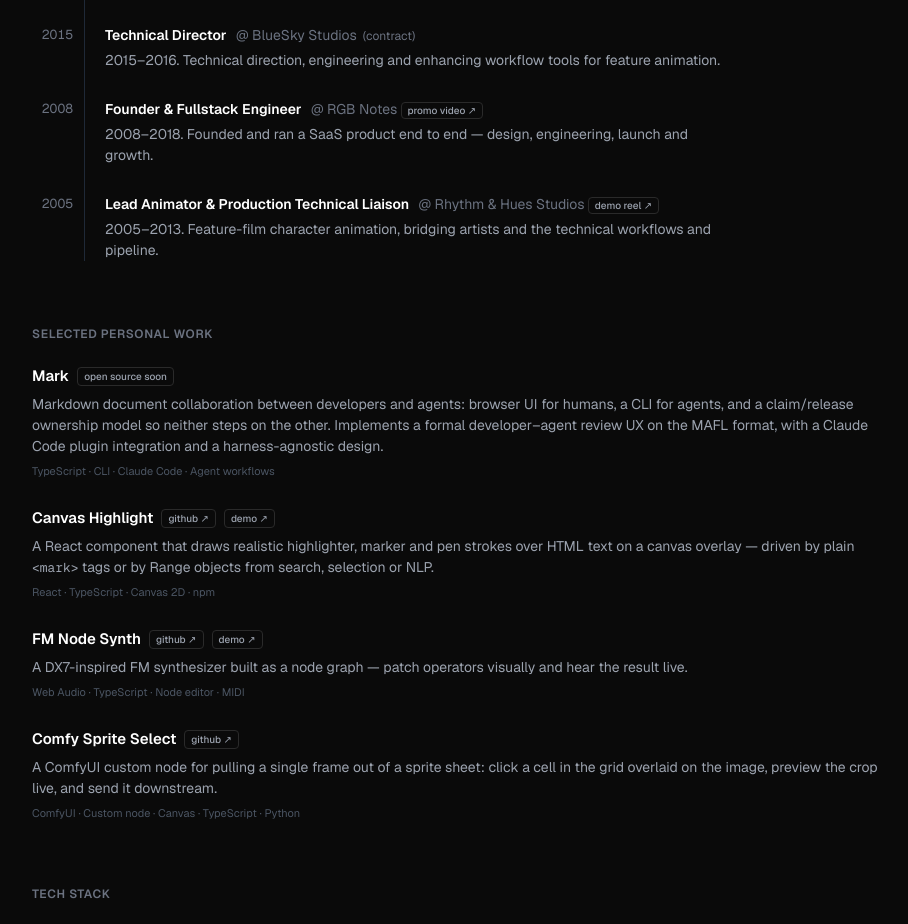
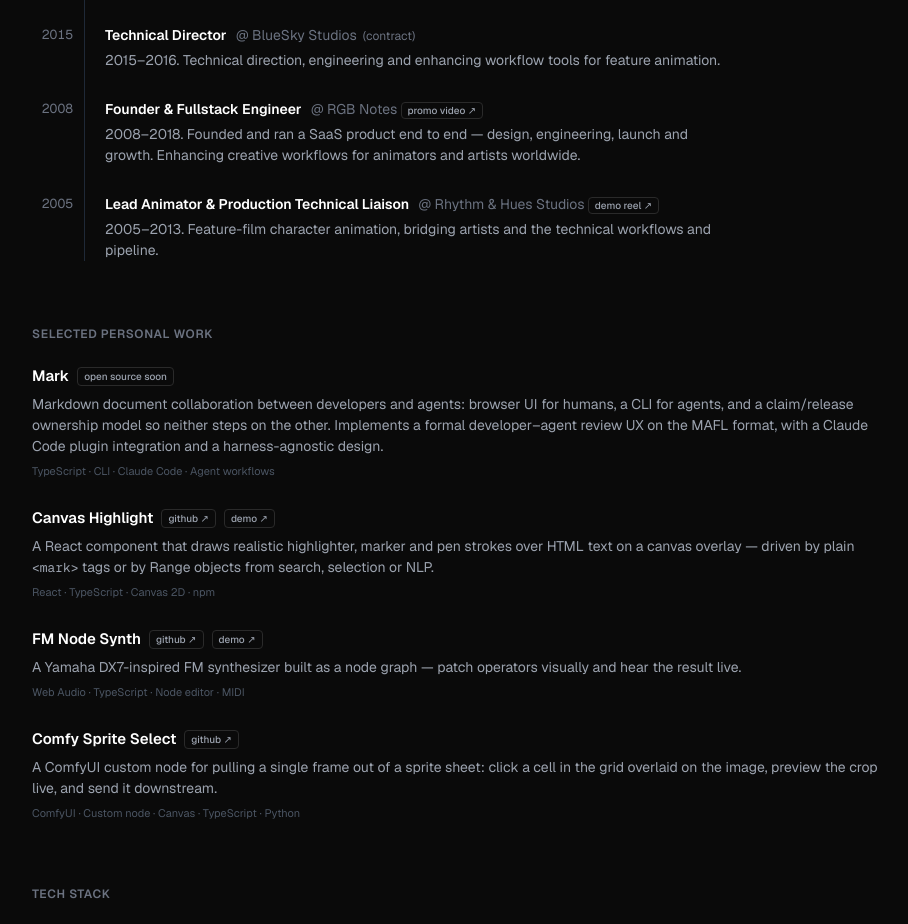
Before and after one commit to evitolins/evitolins, a plain HTML site: page index.html in a window 1280 px wide. Shown: the part 1134-2058 px from the top of the page, without its empty margins (184-1092 px from the left). Drawn offline with nearby package versions, Linux system fonts and the light colour scheme.

Commit message:
Minor content tweaks

```diff
--- a/index.html
+++ b/index.html
@@ -149,7 +149,8 @@
           <div class="head">Founder &amp; Fullstack Engineer <em>@ RGB Notes</em> <a class="badge"
               href="https://www.youtube.com/watch?v=bvo2d-8SfOo" target="_blank" rel="noopener">promo
               video ↗</a></div>
-          <p>2008–2018. Founded and ran a SaaS product end to end — design, engineering, launch and growth.</p>
+          <p>2008–2018. Founded and ran a SaaS product end to end — design, engineering, launch and growth. Enhancing
+            creative workflows for animators and artists worldwide.</p>
         </div>
         <div class="t" style="padding-bottom:0"><span class="yr">2005</span>
           <div class="head">Lead Animator &amp; Production Technical Liaison <em>@ Rhythm &amp; Hues Studios</em> <a
@@ -189,7 +190,8 @@
               ↗</a>
             <a class="badge" href="https://evitolins.github.io/fm-node-synth/" target="_blank" rel="noopener">demo ↗</a>
           </h3>
-          <p>A DX7-inspired FM synthesizer built as a node graph — patch operators visually and hear the result live.
+          <p>A Yamaha DX7-inspired FM synthesizer built as a node graph — patch operators visually and hear the result
+            live.
           </p>
           <div class="meta">Web Audio · TypeScript · Node editor · MIDI</div>
         </div>
```
